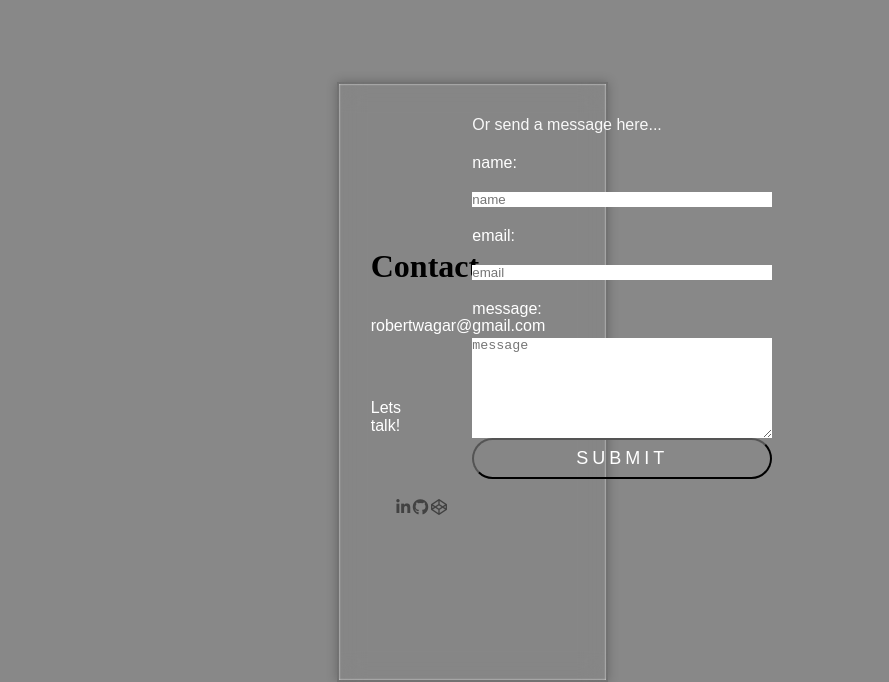
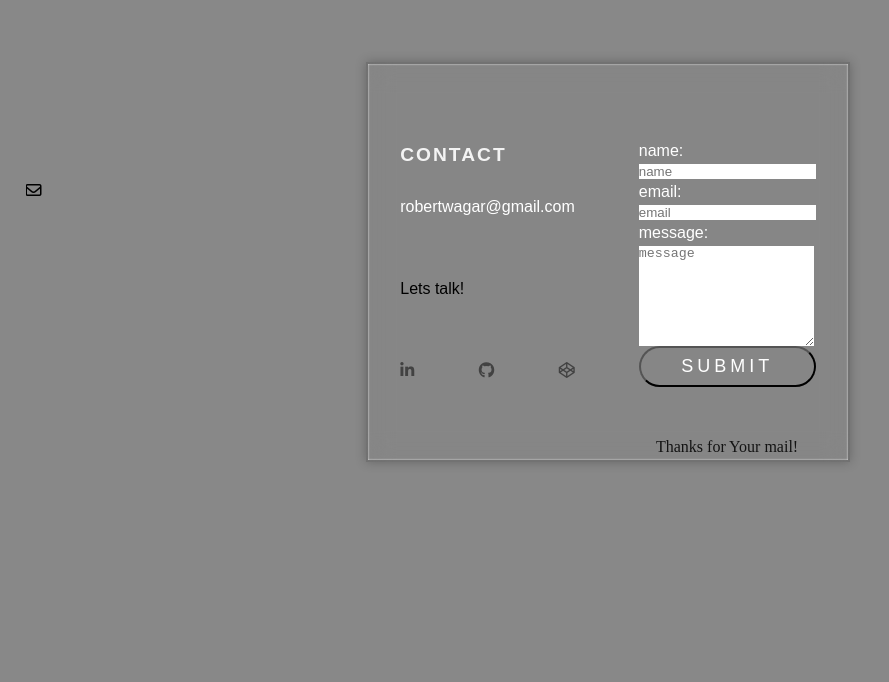
Before and after one commit to xxrobone/contactform, a plain HTML site: page index.html in a window 1280 px wide. Shown: the part 138-820 px from the top of the page, without its empty margins (0-889 px from the left). Drawn offline with Linux system fonts and the light colour scheme.

Commit message:
form basic styling, icons, now trying to create my idea / effect

```diff
--- a/index.html
+++ b/index.html
@@ -12,6 +12,9 @@
 </head>
 
 <body>
+    <div class="sidebar">
+        <i class="fa-regular fa-envelope soc-item soc-icon"></i>
+    </div>
     <div class='contact_form_wrapper'>
         <div class='contact_info_container'>
             <h1 class='headline_text'>Contact</h1>
@@ -36,9 +39,8 @@
                 </a>
             </div>
         </div>
-        <div class='form-container'>
+        <div class='form_container'>
             <form class='form' action='#'>
-                <p class="contact-text">Or send a message here...</p>
                 <label>name:</label>
                 <input type='text' name='name' autoComplete='off' placeholder="name" required />
                 <label>email:</label>
@@ -46,12 +48,13 @@
                 <label>message:</label>
                 <textarea type='textarea' name='message' autoComplete='off' placeholder="message" required></textarea>
 
-                <button type='submit' class='submit-btn'>
+                <button type='submit' class='submit_btn'>
                     Submit
                 </button>
-                <p class='form-answer'>Thanks for Your mail!</p>
+
             </form>
         </div>
+        <p class='form_answer'>Thanks for Your mail!</p>
     </div>
 
 </body>
--- a/style.css
+++ b/style.css
@@ -8,17 +8,18 @@ body {
     width: 100%;
     height: 100vh;
     background-color: #888;
-    display: grid;
-    place-content: center;
+    display: flex;
+    align-items: center;
+    justify-content: center;
 }
 
 .contact_form_wrapper {
     position: relative;
     right: 2rem;
-    width: 50%;
-    height: 600px;
+    min-height: 400px;
+    max-height: 500px;
     display: flex;
-    margin-top: 15rem;
+    align-items: center;
     padding: 2rem;
     z-index: 100;
     cursor: pointer;
@@ -30,8 +31,8 @@ body {
 }
 
 .contact_info_container {
+  margin-right: 4rem;
   height: 100%;
-  width: 50%;
   display: flex;
   flex-direction: column;
   align-items: flex-start;
@@ -43,7 +44,7 @@ body {
 .contact_text,
 .contact_info {
   padding: 2rem 0;
-  width: 50%;
+  width: 100%;
   color: #fff;
   display: flex;
   align-items: flex-start;
@@ -53,7 +54,7 @@ body {
 
 .socials {
   margin: 2rem auto 0;
-  width: 50%;
+  width: 100%;
   display: flex;
   align-items: center;
   justify-content: space-between;
@@ -68,7 +69,7 @@ body {
   color: #f5f5f5;
 }
 
-.headline-text {
+.headline_text {
     margin: 0;
     padding: 0;
     position: relative;
@@ -79,7 +80,8 @@ body {
     text-transform: uppercase;
   }
 
-.form-container {
+.form_container {
+  width: 100%;
   display: flex;
   font-family: 'Montserrat', sans-serif;
   cursor: pointer;
@@ -91,7 +93,7 @@ body {
     position: relative;
     border-bottom: 2px solid #a3a3a3;
     color: rgb(49, 49, 49);
-    width: 300px;
+    max-width: 300px;
     outline: none;
     border: 0;
   }
@@ -99,34 +101,34 @@ body {
   input:focus,
   input:valid {
     outline: none;
-    border-bottom-color: rgb(255, 255, 255);
+    border-bottom-color: rgb(238, 238, 238);
   }
 
   textarea {
     display: block;
     position: relative;
-    border-bottom: 2px solid #a3a3a3;
+    border-bottom: 2px solid #4f4f4f;
     color: rgb(49, 49, 49);
     outline: none;
     border: 0;
-    width: 300px;
+    max-width: 300px;
     height: 100px;
   }
 
-  .contact-text {
-    color: #f8f8f8;
+  .contact_text {
+    color: #000000;
   }
 
     label {
       color: white;
       display: block;
-      margin: 20px 0 20px;
+      margin: 0.25rem 0;
     }
 
 
 
 
-.submit-btn {
+.submit_btn {
   width: 100%;
   cursor: pointer;
   position: relative;
@@ -146,8 +148,8 @@ body {
   border-radius: 25px;
 }
 
-.submit-btn:hover {
-  background: #EBD3B9;
+.submit_btn:hover {
+  background: #2a2a2a;
   color: #050801;
   box-shadow: 0 0 5px #d4d4d4,
               0 0 25px #c0c0c0b6,
@@ -157,7 +159,21 @@ body {
    border-radius: 25px;
 }
 
-.form-answer {
-  opacity: 0;
-  color: white;
+.form_answer {
+  width: 100%;
+  position: absolute;
+  left: 60%;
+  bottom: 0.25rem;
+  opacity: 1;
+  color: rgb(19, 19, 19);
 }
+
+.sidebar {
+  position: fixed;
+  left: 2vw;
+  top: 40vh;
+  width: 46px;
+  z-index: 50;
+  display: block;
+  overflow: hidden;
+}
```
